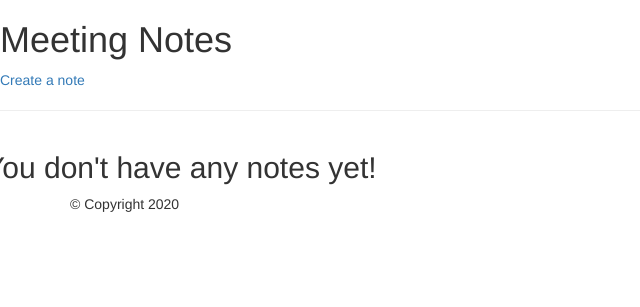
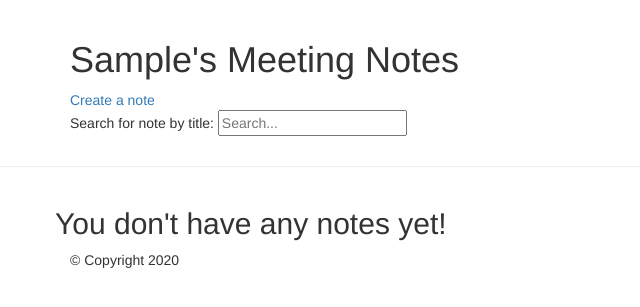
Before and after one commit to jonathankamau/note-taking-app, a Django app: template app/template/dashboard.html in a window 1280 px wide. Shown: the part 51-358 px from the top of the page, without its empty margins (0-640 px from the left). Run offline with Django 3.2, Linux system fonts and the light colour scheme; the template is opened without the code that fills it, so the values that code supplies are empty; the visitor is signed in with stand-in values (Sample User, id 1); some libraries are stand-ins or nearby versions.

Commit message:
[Feature] add search bar to dashboard page

```diff
--- a/app/template/dashboard.html
+++ b/app/template/dashboard.html
@@ -1,10 +1,19 @@
 {% extends 'base.html' %}
 {% block content%}
-<h1>Meeting Notes</h1>
+
+<div class="container">
+<h1>{{ user.first_name }}'s Meeting Notes</h1>
 <div>
     <a href="{% url 'create_note' %}">Create a note</a>
 </div>
+<div>
+    <form action="{% url 'search_results' %}" method="get">
+        <p>Search for note by title: <input name="q" type="text" placeholder="Search..."></p>
+    </form>
+</div>
+</div>
 <hr>
+<div class="container">
 <div class="row col-md-20">
 {% if notes %}
     {% for note in notes %}
@@ -15,6 +24,7 @@
                     <p class="card-text">{{ note.org_name }}</p>
                     <p class="card-text">{{ note.purpose }}</p>
                     <p class="card-text">{{ note.total_attendance }}</p>
+                    <p class="card-text">Created on {{ note.date_created }}</p>
                     <a href="{% url 'edit_note' note.id %}" class="pull-left">
                         <button type="button" class="btn btn-info">
                             <span class="glyphicon glyphicon-edit"></span> Edit Note
@@ -28,4 +38,5 @@
     <h2>You don't have any notes yet!</h2>
 {% endif %}
 </div>
+</div>
 {% endblock %}
```
